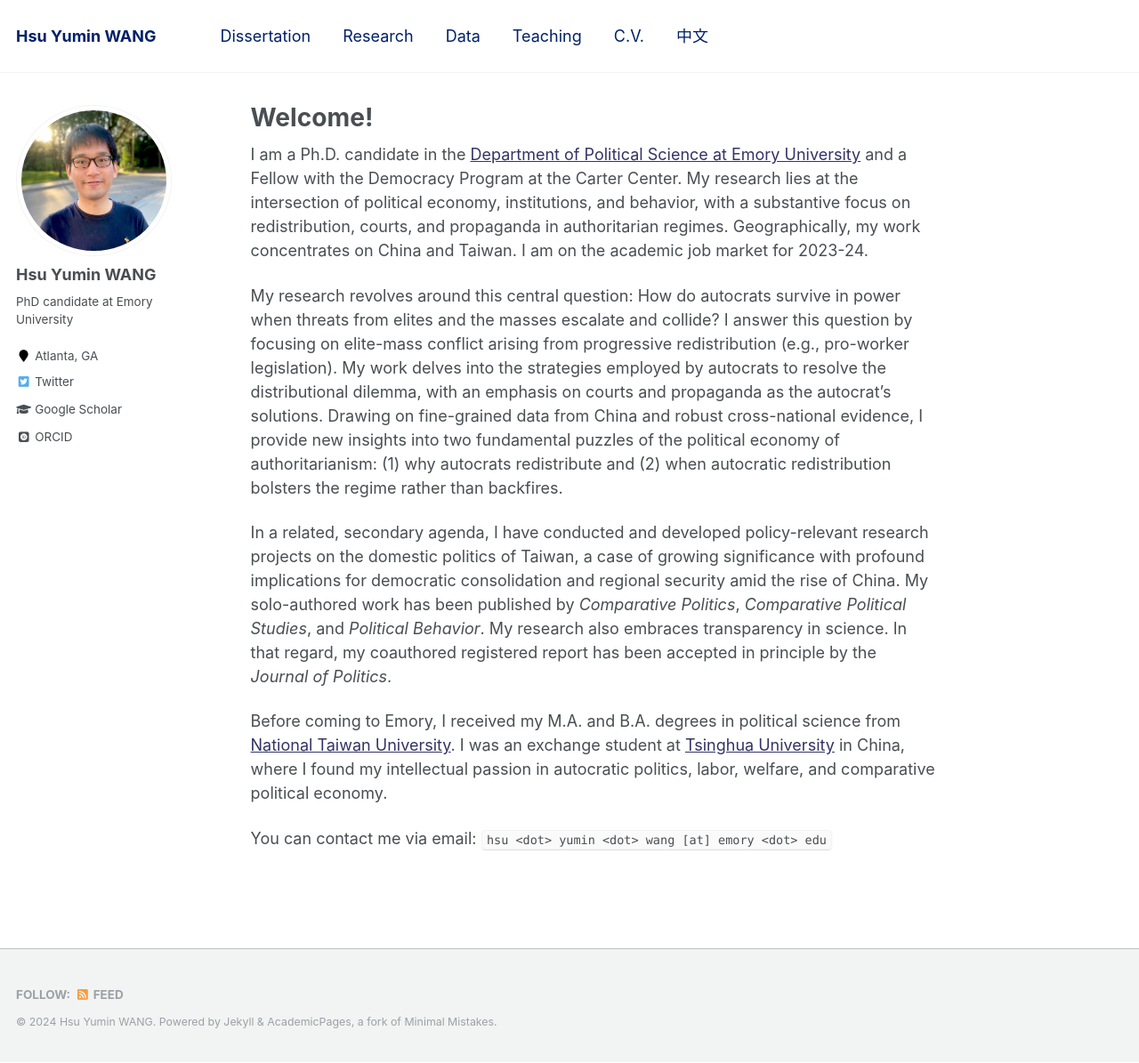
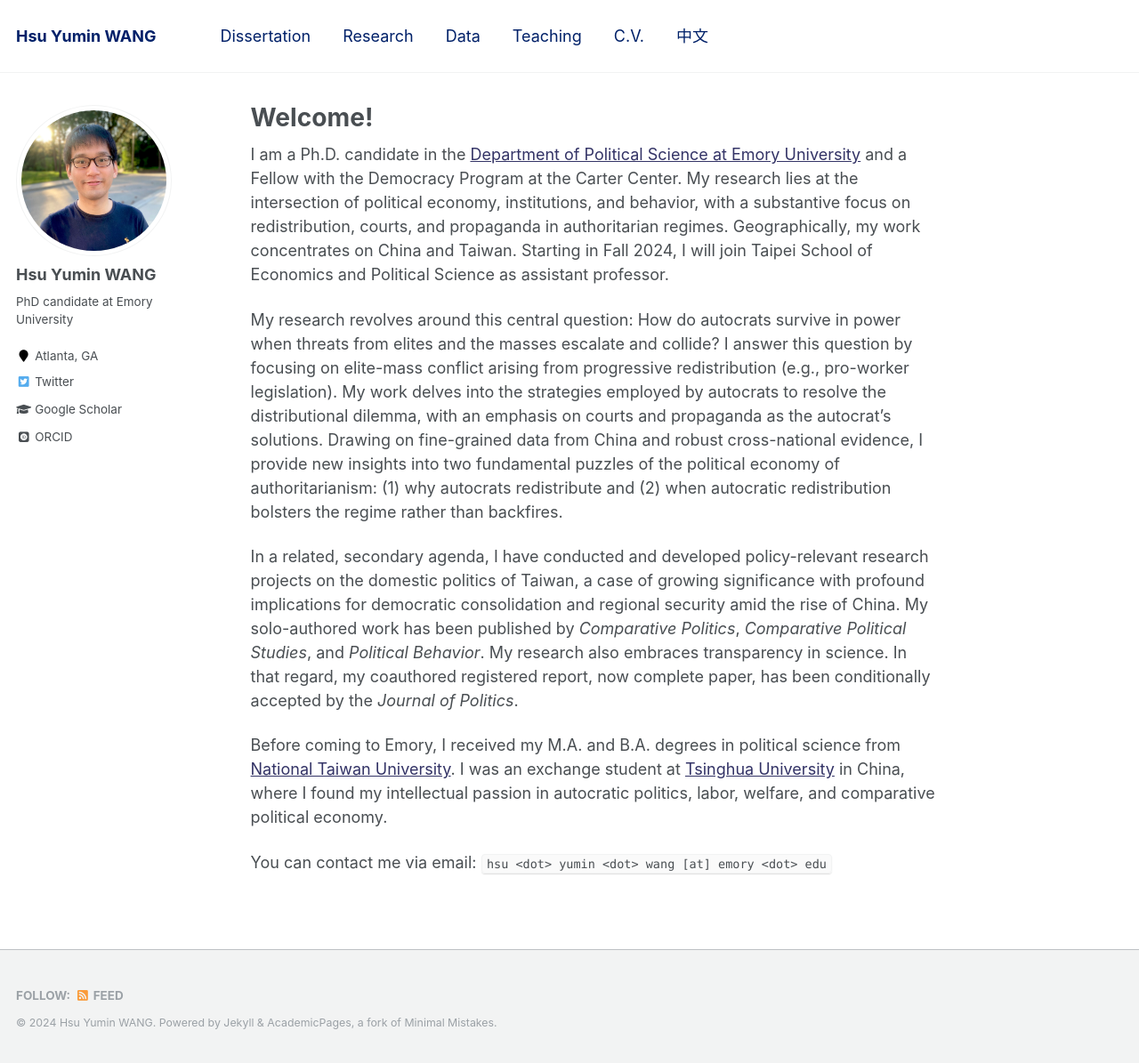
Before and after one commit to hsuyumin/hsuyumin.github.io, a Jekyll site: the page built from _pages/about.md, in a window 1280 px wide and 1195 px high. Shown: the whole window at 89% size. Built offline with Jekyll 4.4.1, drawn with Linux system fonts in a browser that asks for light colours; some web fonts are replaced.

Commit message:
Update about.md

```diff
--- a/_pages/about.md
+++ b/_pages/about.md
@@ -8,11 +8,11 @@ redirect_from:
   - /about.html
 ---
 
-I am a Ph.D. candidate in the [Department of Political Science at Emory University](http://polisci.emory.edu/home/) and a Fellow with the Democracy Program at the Carter Center. My research lies at the intersection of political economy, institutions, and behavior, with a substantive focus on redistribution, courts, and propaganda in authoritarian regimes. Geographically, my work concentrates on China and Taiwan. I am on the academic job market for 2023-24.
+I am a Ph.D. candidate in the [Department of Political Science at Emory University](http://polisci.emory.edu/home/) and a Fellow with the Democracy Program at the Carter Center. My research lies at the intersection of political economy, institutions, and behavior, with a substantive focus on redistribution, courts, and propaganda in authoritarian regimes. Geographically, my work concentrates on China and Taiwan. Starting in Fall 2024, I will join Taipei School of Economics and Political Science as assistant professor.
 
 My research revolves around this central question: How do autocrats survive in power when threats from elites and the masses escalate and collide? I answer this question by focusing on elite-mass conflict arising from progressive redistribution (e.g., pro-worker legislation). My work delves into the strategies employed by autocrats to resolve the distributional dilemma, with an emphasis on courts and propaganda as the autocrat's solutions. Drawing on fine-grained data from China and robust cross-national evidence, I provide new insights into two fundamental puzzles of the political economy of authoritarianism: (1) why autocrats redistribute and (2) when autocratic redistribution bolsters the regime rather than backfires.
 
-In a related, secondary agenda, I have conducted and developed policy-relevant research projects on the domestic politics of Taiwan, a case of growing significance with profound implications for democratic consolidation and regional security amid the rise of China. My solo-authored work has been published by _Comparative Politics_, _Comparative Political Studies_, and _Political Behavior_. My research also embraces transparency in science. In that regard, my coauthored registered report has been accepted in principle by the _Journal of Politics_.
+In a related, secondary agenda, I have conducted and developed policy-relevant research projects on the domestic politics of Taiwan, a case of growing significance with profound implications for democratic consolidation and regional security amid the rise of China. My solo-authored work has been published by _Comparative Politics_, _Comparative Political Studies_, and _Political Behavior_. My research also embraces transparency in science. In that regard, my coauthored registered report, now complete paper, has been conditionally accepted by the _Journal of Politics_.
 
 Before coming to Emory, I received my M.A. and B.A. degrees in political science from [National Taiwan University](https://www.ntu.edu.tw/english/). I was an exchange student at [Tsinghua University](https://www.tsinghua.edu.cn/en/) in China, where I found my intellectual passion in autocratic politics, labor, welfare, and comparative political economy.
 
```
